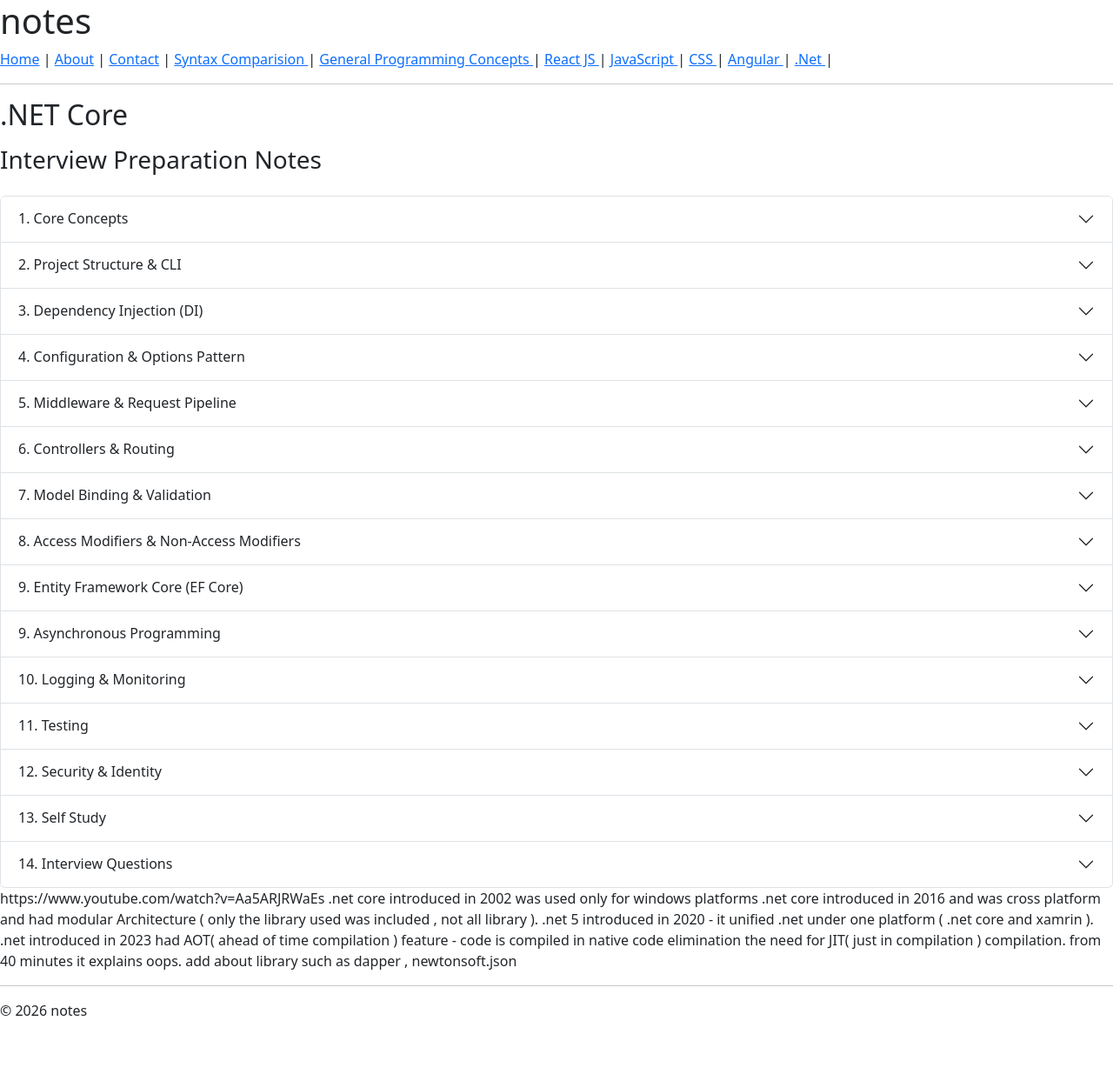
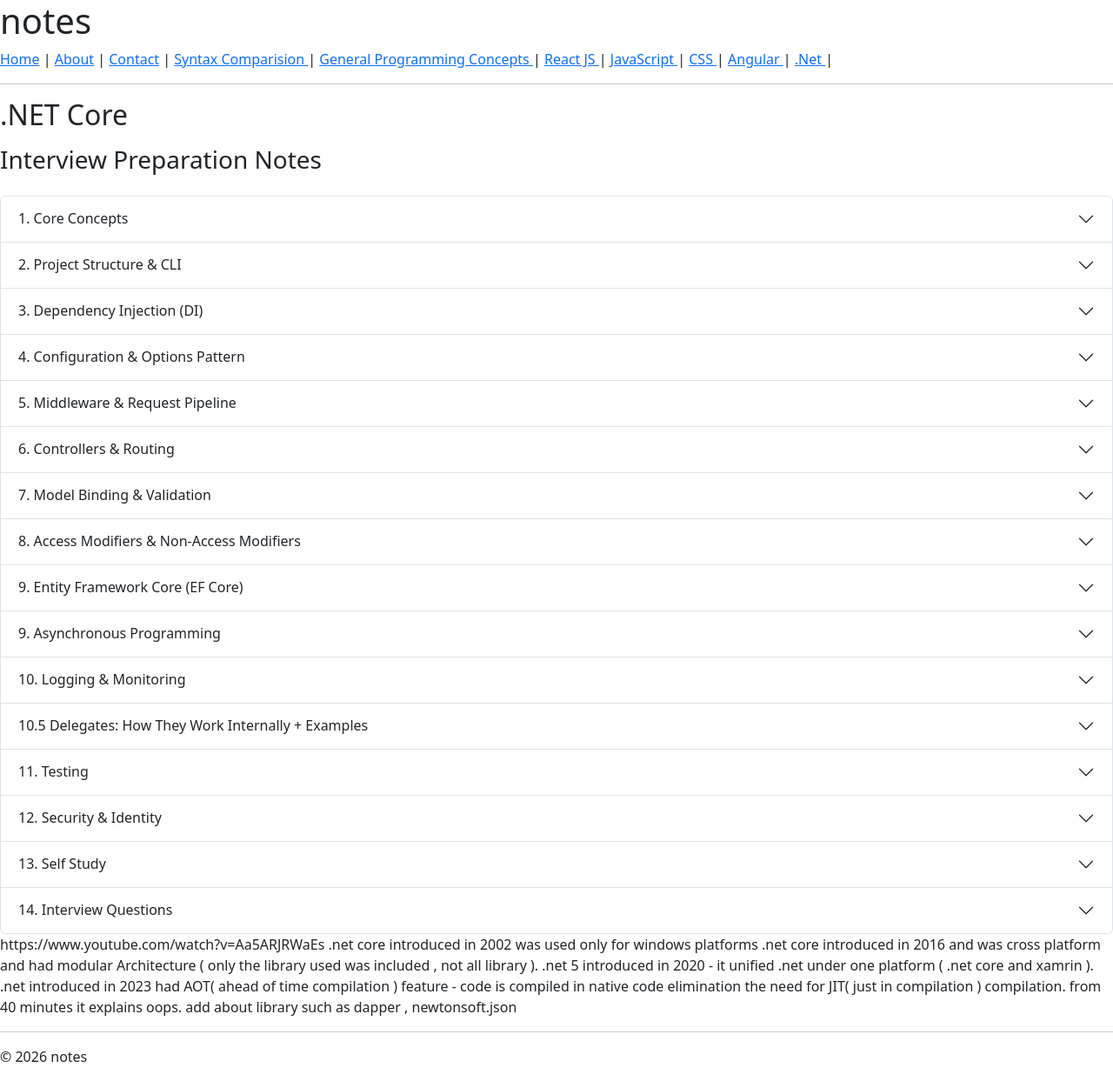
Before and after one commit to harmeet773/notes, a Jekyll site: the page built from dotNet.html, in a window 1280 px wide. Shown: the whole page at 87% size. Built offline with Jekyll 4.4.1, drawn with Linux system fonts in a browser that asks for light colours; before the commit the page ends 1190 px from its top, so only the background shows below that; some of the changed lines change nothing that is shown.

Commit message:
added about delegates

```diff
--- a/dotNet.html
+++ b/dotNet.html
@@ -607,6 +607,104 @@
     </div>
   </div>
 
+  <!-- 10.5 Delegates: Internals & Examples -->
+  <div class="accordion-item">
+    <h2 class="accordion-header" id="dnHeadingDelegatesInternals">
+      <button
+        class="accordion-button collapsed"
+        type="button"
+        data-bs-toggle="collapse"
+        data-bs-target="#dnDelegatesInternals"
+        aria-expanded="false"
+        aria-controls="dnDelegatesInternals"
+      >
+        10.5 Delegates: How They Work Internally + Examples
+      </button>
+    </h2>
+    <div
+      id="dnDelegatesInternals"
+      class="accordion-collapse collapse"
+      aria-labelledby="dnHeadingDelegatesInternals"
+      data-bs-parent="#dotnetMainAccordion"
+    >
+      <div class="accordion-body">
+        <h6>What is a Delegate?</h6>
+        <p>A delegate is a type-safe function pointer. It encapsulates a reference to a method with a particular signature, enabling callbacks, event handling, and functional composition.</p>
+
+        <h6>How Delegates Work Internally</h6>
+        <ul>
+          <li>A delegate is a sealed class derived from <code>System.MulticastDelegate</code>.</li>
+          <li>It stores a target (object for instance methods or null for static) and a method pointer.</li>
+          <li>Multicast delegates maintain an invocation list (array) of method references; invoking the delegate iterates through this list in order.</li>
+          <li>For non-void return types in a multicast delegate, the return value of the last method is observed; prior results are ignored.</li>
+          <li>Delegates support covariance (return type can be more derived) and contravariance (parameter types can be less derived).</li>
+        </ul>
+
+        <pre><code class="language-csharp">// Custom delegate type
+public delegate int MathOp(int a, int b);
+
+// Methods matching the signature
+static int Add(int x, int y) =&gt; x + y;
+static int Sub(int x, int y) =&gt; x - y;
+
+// Create and invoke
+MathOp op = Add;
+Console.WriteLine(op(2, 3)); // 5
+
+// Reassign
+op = Sub;
+Console.WriteLine(op(5, 2)); // 3
+</code></pre>
+
+        <h6>Multicast Delegates</h6>
+        <pre><code class="language-csharp">Action pipeline = () =&gt; Console.WriteLine("Step 1");
+pipeline += () =&gt; Console.WriteLine("Step 2");
+pipeline += () =&gt; Console.WriteLine("Step 3");
+pipeline(); // Invokes all three steps in order
+</code></pre>
+
+        <h6>Generic Delegates</h6>
+        <ul>
+          <li><strong>Action&lt;T...&gt;</strong> — encapsulates a method that returns void.</li>
+          <li><strong>Func&lt;T..., TResult&gt;</strong> — encapsulates a method that returns a value.</li>
+          <li><strong>Predicate&lt;T&gt;</strong> — shorthand for <code>Func&lt;T, bool&gt;</code>.</li>
+        </ul>
+        <pre><code class="language-csharp">Func&lt;int, int, int&gt; mul = (a, b) =&gt; a * b;
+Action&lt;string&gt; log = msg =&gt; Console.WriteLine(msg);
+Predicate&lt;string&gt; hasAt = s =&gt; s != null &amp;&amp; s.Contains('@');
+
+Console.WriteLine(mul(3, 4)); // 12
+log("Hello");
+Console.WriteLine(hasAt("user@example.com")); // True
+</code></pre>
+
+        <h6>Delegates and Events</h6>
+        <p>Events provide publish/subscribe built on delegates; only the declaring type can raise the event, while consumers subscribe via <code>+=</code>.</p>
+        <pre><code class="language-csharp">public class Button
+{
+    public event EventHandler? Click;
+    public void RaiseClick() =&gt; Click?.Invoke(this, EventArgs.Empty);
+}
+
+var btn = new Button();
+btn.Click += (s, e) =&gt; Console.WriteLine("Clicked!");
+btn.RaiseClick();
+</code></pre>
+
+        <h6>Behind the Scenes (Conceptual)</h6>
+        <pre><code class="language-csharp">// Delegate instance conceptually holds:
+// - object? _target
+// - IntPtr _methodPtr
+// - Delegate[]? _invocationList (for multicast)
+// Invocation effectively loops through the invocation list:
+// foreach (var d in invocationList) d.Invoke(args);
+</code></pre>
+
+        <p><strong>Interview Tip:</strong> Prefer built-in generic delegates (Action/Func/Predicate) and lambdas for clarity; use custom delegates when naming conveys strong intent.</p>
+      </div>
+    </div>
+  </div>
+
   <!-- 11. Testing -->
   <div class="accordion-item">
     <h2 class="accordion-header" id="dnHeadingTesting">
```
